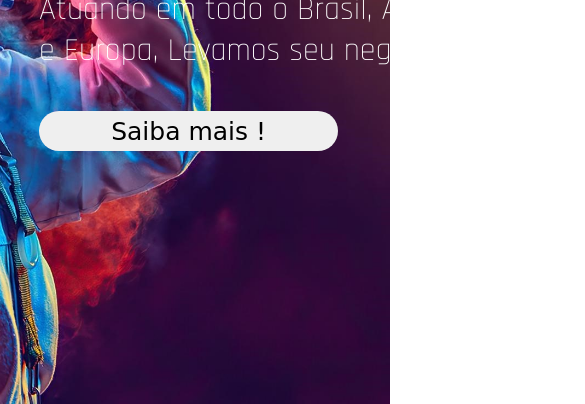
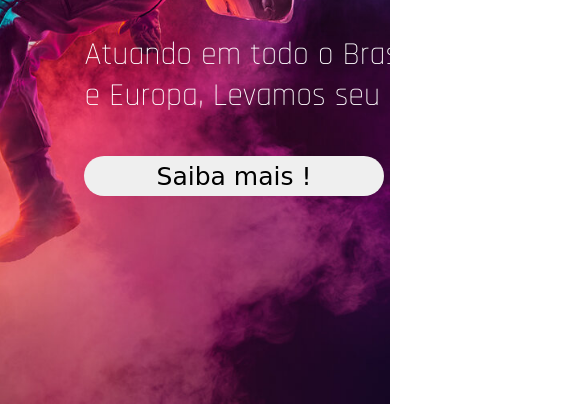
Before and after one commit to JoaoKeuwe/Landing-page, a plain HTML site: page index.html in a window 390 px wide. Shown: the part 440-844 px from the top of the page, 585 px wide, since content can reach past the window. Drawn offline with Linux system fonts and the light colour scheme; a web font is replaced by a local one.

Commit message:
style: :art: Adding a responsive image for mobile content

```diff
--- a/style.css
+++ b/style.css
@@ -21,6 +21,17 @@ body {
     background-repeat: no-repeat;
     min-height: 100vh;
     background-position: center right
+}
+
+@media (max-width: 1000px) {
+    body {
+        background-image: url(images/astronault2.jpg);
+        background-size: cover;
+        background-repeat: no-repeat;
+        min-height: 100vh;
+        min-width: 100vh;
+        background-position: center right
+    }
 }
 
 .main-content {
```
Also changed, not shown: images/astronault2.jpg (added), 1 other file.
